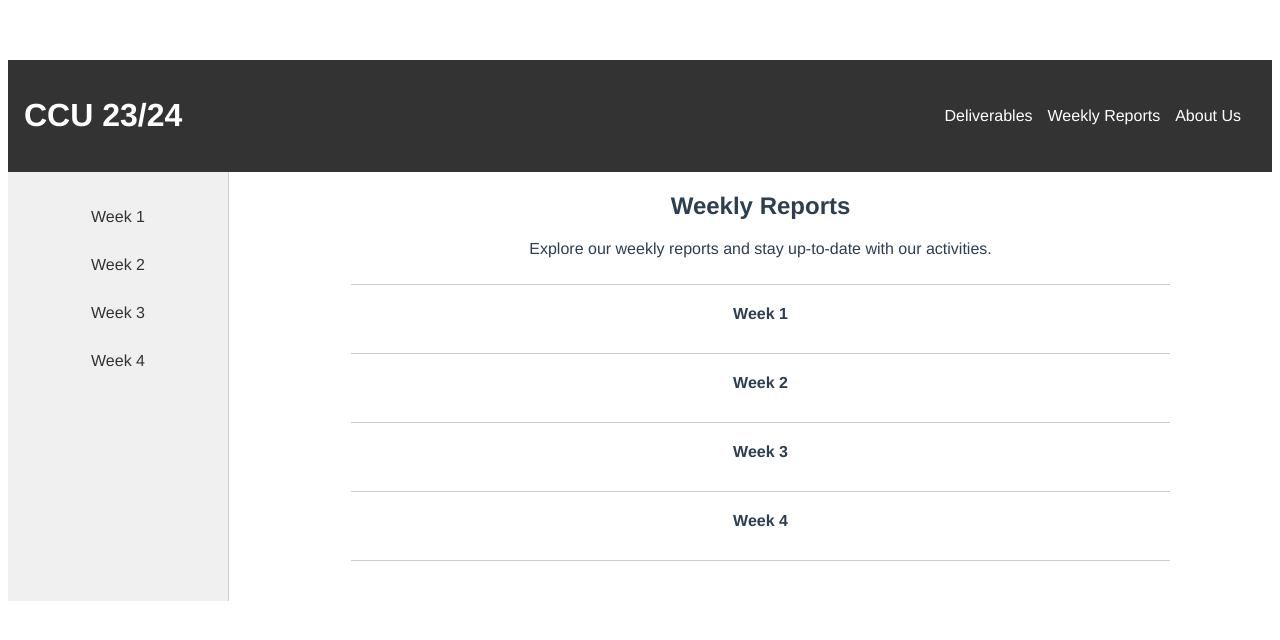
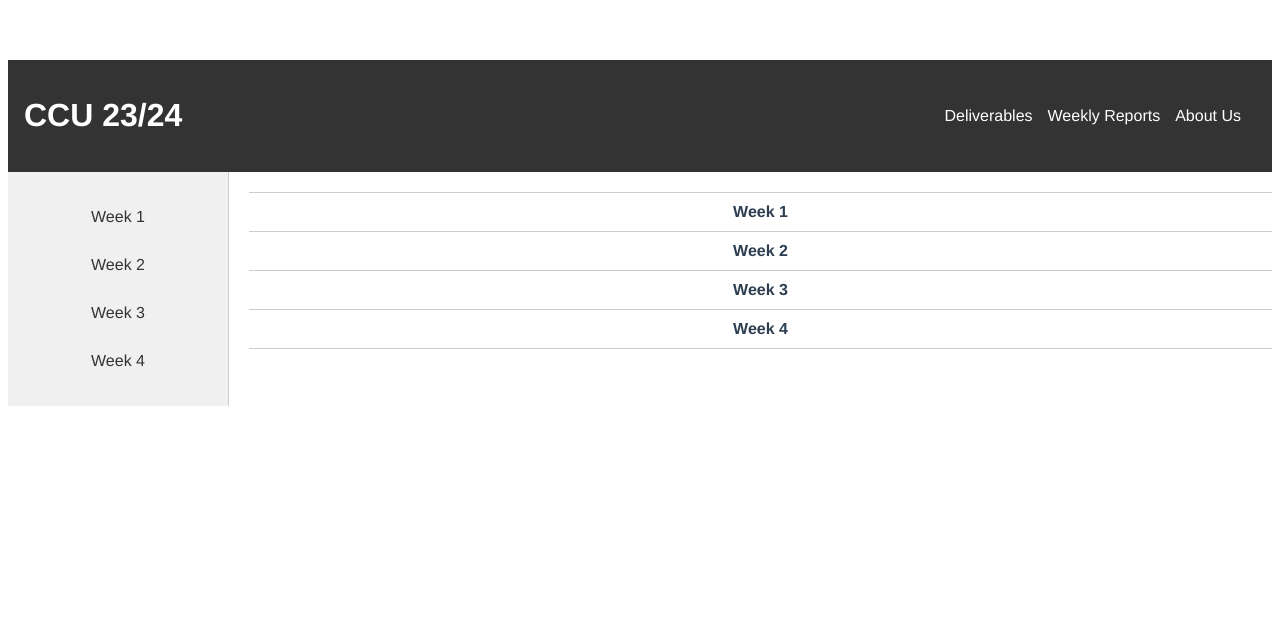
Before and after one commit to the-Kob/CCU2324, a Vue app in the folder ccu/: page /weekly-reports in a window 1280 px wide. Shown: the top 640 px of the page. Built offline with nearby package versions, Linux system fonts and the light colour scheme.

Commit message:
Progress

```diff
--- a/ccu/src/components/Deliverables.vue
+++ b/ccu/src/components/Deliverables.vue
@@ -1,16 +1,15 @@
 <template>
   <div class="weekly-reports-container">
-    <SideMenu :reports="deliverables" @report-click="navigateToDeliverable" />
+    <SideMenu :items="deliverables" :item-key="'deliverable'" @item-click="navigateToDeliverable" />
     <main>
-      <h2>Deliverables</h2>
-      <div v-for="(deliverable, index) in deliverables" :key="index" class="report-wrapper">
+      <div v-for="(deliverable, index) in deliverables" :key="index" :id="`deliverable-${index + 1}`">
         <Deliverable
+          :deliverable="deliverable"
+          :fullPath="getDeliverablePath(index + 1)"
           :imageSrc="deliverable.imageSrc"
           :downloadLink="deliverable.downloadLink"
           :description="deliverable.description"
         />
-        <!-- Add a divider at the end of each deliverable -->
-        <div v-if="isLastDeliverable(index)" class="report-divider"></div>
       </div>
     </main>
   </div>
@@ -21,7 +20,6 @@ import Deliverable from '@/components/Deliverable.vue';
 import SideMenu from '@/components/SideMenu.vue';
 
 export default {
-  name: 'Deliverables',
   components: {
     Deliverable,
     SideMenu,
@@ -92,20 +90,24 @@ export default {
           content: 'Content for Deliverable 1.',
           description: 'Description for Deliverable 1.',
         },
-        // Add more deliverables as needed
       ],
     };
   },
   methods: {
-    isLastDeliverable(index) {
-      return index === this.deliverables.length - 1;
-    },
-    navigateToDeliverable(deliverable) {
-      // Implement your logic for navigating to a specific deliverable
-      // You can use Vue Router for navigation or any other method you prefer
-      console.log('Navigating to deliverable:', deliverable);
+    getDeliverablePath(index) {
+      return `#deliverable-${index}`;
     },
   },
+  mounted() {
+        this.$router.afterEach((to, from) => {
+            if (to.hash) {
+            const element = document.getElementById(to.hash.slice(1));
+            if (element) {
+                element.scrollIntoView({ behavior: 'smooth' });
+            }
+            }
+        });
+    },
 };
 </script>
 
--- a/ccu/src/components/Report.vue
+++ b/ccu/src/components/Report.vue
@@ -2,11 +2,12 @@
 <template>
 <div class="report-container">
     <div class="report-box" :class="{ 'collapsed': isCollapsed }" @click="toggleCollapse">
-        <div class="divider" :style="getDividerStyle"></div>
+
         <div class="title">{{ report.title }}</div>
         <div class="content" :style="getContentStyle">
             <p>{{ report.content }}</p>
         </div>
+
     </div>
 </div>
 </template>
@@ -28,11 +29,6 @@ export default {
                 transition: 'max-height 0.3s ease-in-out, opacity 0.3s ease-in-out',
             };
         },
-        getDividerStyle() {
-            return {
-                transition: this.isCollapsed ? 'transform 0.3s ease-in-out 0.3s' : 'transform 0.3s ease-in-out',
-            };
-        },
     },
 };
 </script>
@@ -50,7 +46,6 @@ export default {
   flex-direction: column;
   align-items: center;
   justify-content: center;
-  padding: 10px;
   width: 80%;
   cursor: pointer;
   position: relative;
@@ -58,8 +53,8 @@ export default {
 
 .title {
   font-weight: bold;
+  margin-top: 10px;
   margin-bottom: 10px;
-  margin-top: 20px;
 }
 
 .divider {
--- a/ccu/src/components/SideMenu.vue
+++ b/ccu/src/components/SideMenu.vue
@@ -1,26 +1,35 @@
 <template>
-<aside class="side-menu">
+  <aside class="side-menu">
     <ul>
-    <li v-for="(report, index) in reports" :key="index">
-        <router-link :to="getReportPath(index + 1)" class="menu-item" @click="handleReportClick(index + 1)">
-          {{ report.title }}
+      <li v-for="(item, index) in items" :key="index">
+        <router-link :to="getItemPath(index + 1)" class="menu-item" @click="handleItemClick(index + 1)">
+          {{ item.title }}
         </router-link>
-    </li>
+      </li>
     </ul>
-</aside>
+  </aside>
 </template>
 
 <script>
 export default {
-props: ['reports', 'activeReports'],
-methods: {
-    getReportPath(index) {
-        return `#report-${index}`;
+  props: {
+    items: {
+      type: Array,
+      required: true,
     },
-    handleReportClick(reportId) {
-        this.$emit('report-click', reportId);
+    itemKey: {
+      type: String,
+      default: 'item',
     },
-},
+  },
+  methods: {
+    getItemPath(index) {
+      return `#${this.itemKey}-${index}`;
+    },
+    handleItemClick(itemId) {
+      this.$emit('item-click', itemId);
+    },
+  },
 };
 </script>
 
--- a/ccu/src/components/WeeklyReports.vue
+++ b/ccu/src/components/WeeklyReports.vue
@@ -1,11 +1,14 @@
 <template>
     <div class="weekly-reports-container">
-        <SideMenu :reports="reports" :activeReports="activeReports" @report-click="toggleReport"/>
+      <SideMenu :items="reports" :item-key="'report'" @item-click="toggleReport" />
       <main>
-            <h2>Weekly Reports</h2>
-            <p>Explore our weekly reports and stay up-to-date with our activities.</p>
+        <div class="divider"></div>
         <div v-for="(report, index) in reports" :key="index" :id="`report-${index + 1}`">
-                <Report :report="report" :fullPath="getReportPath(index + 1)" :isCollapsed="isReportCollapsed(index + 1)" @toggle-collapse="toggleReport(index + 1)"/>
+          <Report :report="report"
+          :fullPath="getReportPath(index + 1)"
+          :isCollapsed="isReportCollapsed(index + 1)"
+          @toggle-collapse="toggleReport(index + 1)" />
+          <div class="divider" :style="getDividerStyle(index + 1)"></div>
         </div>
       </main>
     </div>
@@ -41,10 +44,6 @@ export default {
                     title: 'Week 4',
                     content: loremIpsum
                 },
-                {
-                    title: '',
-                    content: ''
-                }
             ],
             activeReports: [],
         };
@@ -66,6 +65,11 @@ export default {
         },
         isReportCollapsed(reportId) {
             return this.activeReports.indexOf(reportId) === -1;
+        },
+        getDividerStyle(reportId) {
+            return {
+                transition: this.isReportCollapsed(reportId) ? 'transform 0.3s ease-in-out 0.3s' : 'transform 0.3s ease-in-out',
+            };
         },
     },
     mounted() {
@@ -89,6 +93,7 @@ export default {
 main {
   margin-left: 20px;
   flex: 1; /* Use flex to take up remaining space */
+  margin-top: 20px;
 }
 
 .report-wrapper {
@@ -100,9 +105,17 @@ main {
   border: 1px solid #ccc;
   border-radius: 5px;
   cursor: pointer;
+  margin-top: 30px;
 }
 
 .report-preview:hover {
   background-color: #f0f0f0;
 }
+
+.divider {
+  width: 100%;
+  height: 1px;
+  background-color: #ccc;
+  transform-origin: center top;
+}
 </style>
```
Lines whose indentation alone changed are shown as unchanged.
